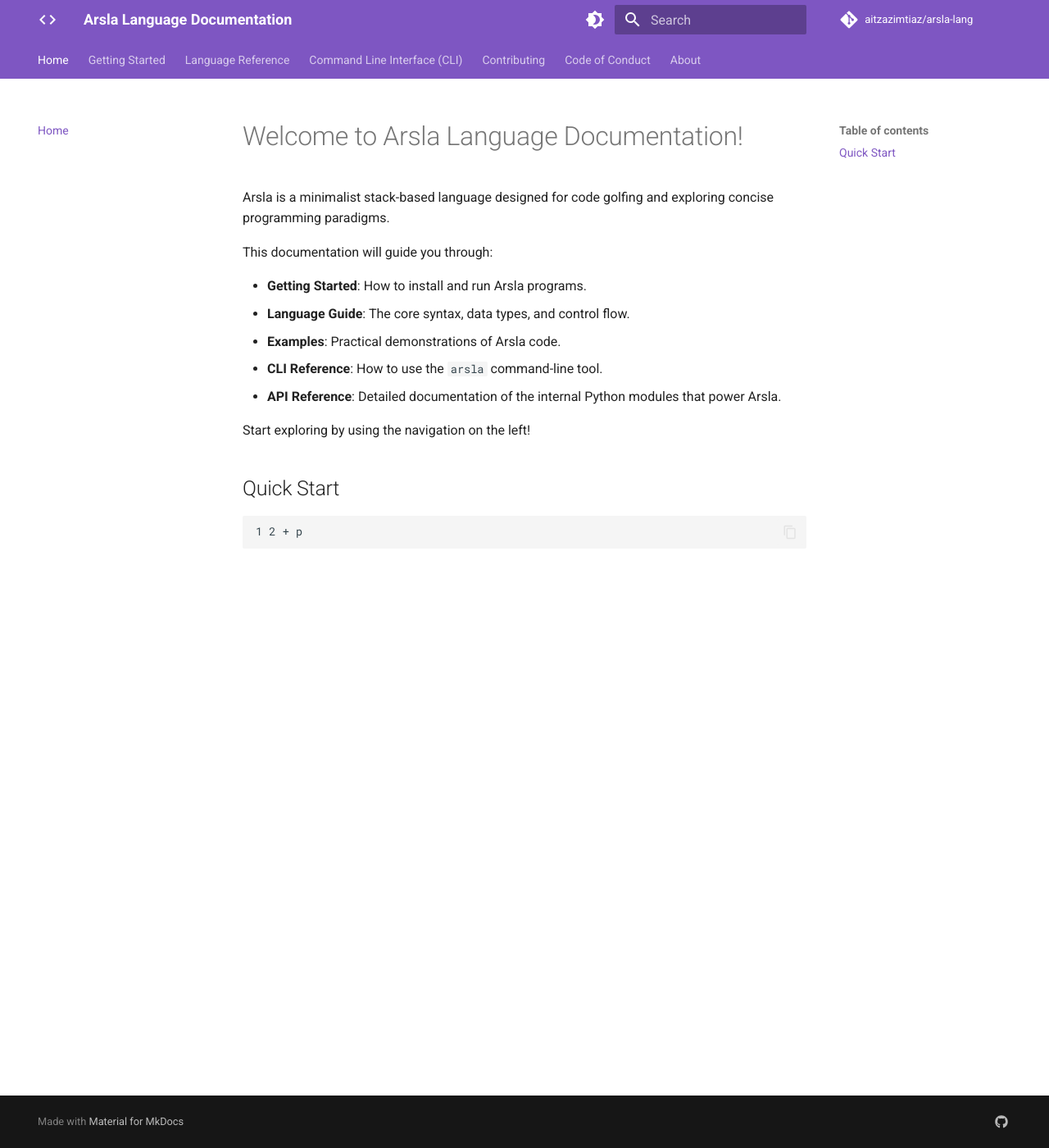
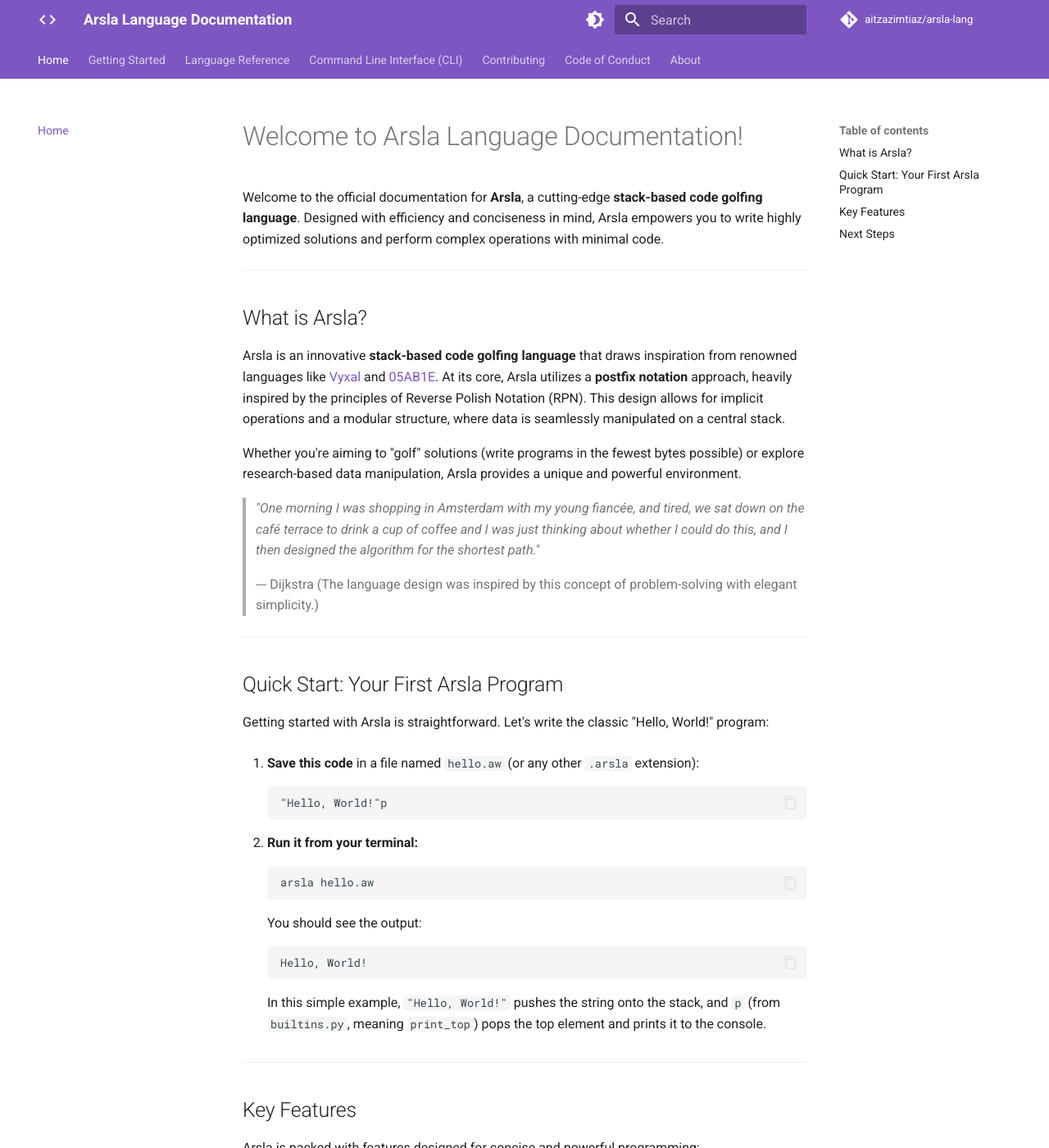
Before and after one commit to AitzazImtiaz/arsla-lang, an MkDocs documentation site: the page built from docs/index.md, in a window 1280 px wide and 1400 px high. Shown: the whole window at 82% size. Built offline with MkDocs 1.6.1 and Material for MkDocs 9.7.7, drawn with Linux system fonts in a browser that asks for light colours; comment, search, counter and statistics services are not loaded; some of the changed text lies outside the part shown.

Commit message:
Update index.md

````diff
--- a/docs/index.md
+++ b/docs/index.md
@@ -1,19 +1,70 @@
 # Welcome to Arsla Language Documentation!
 
-Arsla is a minimalist stack-based language designed for code golfing and exploring concise programming paradigms.
+Welcome to the official documentation for **Arsla**, a cutting-edge **stack-based code golfing language**. Designed with efficiency and conciseness in mind, Arsla empowers you to write highly optimized solutions and perform complex operations with minimal code.
 
-This documentation will guide you through:
+---
 
-* **Getting Started**: How to install and run Arsla programs.
-* **Language Guide**: The core syntax, data types, and control flow.
-* **Examples**: Practical demonstrations of Arsla code.
-* **CLI Reference**: How to use the `arsla` command-line tool.
-* **API Reference**: Detailed documentation of the internal Python modules that power Arsla.
+## What is Arsla?
 
-Start exploring by using the navigation on the left!
+Arsla is an innovative **stack-based code golfing language** that draws inspiration from renowned languages like [Vyxal](https://vyxal.org/) and [05AB1E](https://github.com/Adriandmen/05AB1E). At its core, Arsla utilizes a **postfix notation** approach, heavily inspired by the principles of Reverse Polish Notation (RPN). This design allows for implicit operations and a modular structure, where data is seamlessly manipulated on a central stack.
 
-## Quick Start
+Whether you're aiming to "golf" solutions (write programs in the fewest bytes possible) or explore research-based data manipulation, Arsla provides a unique and powerful environment.
 
-```
-1 2 + p
-```
+> *"One morning I was shopping in Amsterdam with my young fiancée, and tired, we sat down on the café terrace to drink a cup of coffee and I was just thinking about whether I could do this, and I then designed the algorithm for the shortest path."*
+>
+> --- Dijkstra
+> (The language design was inspired by this concept of problem-solving with elegant simplicity.)
+
+---
+
+## Quick Start: Your First Arsla Program
+
+Getting started with Arsla is straightforward. Let's write the classic "Hello, World!" program:
+
+1.  **Save this code** in a file named `hello.aw` (or any other `.arsla` extension):
+
+    ```arsla
+    "Hello, World!"p
+    ```
+
+2.  **Run it from your terminal:**
+
+    ```bash
+    arsla hello.aw
+    ```
+
+    You should see the output:
+
+    ```
+    Hello, World!
+    ```
+
+    In this simple example, `"Hello, World!"` pushes the string onto the stack, and `p` (from `builtins.py`, meaning `print_top`) pops the top element and prints it to the console.
+
+---
+
+## Key Features
+
+Arsla is packed with features designed for concise and powerful programming:
+
+* **Stack-Based Operations:** All operations implicitly interact with a central data stack, simplifying function calls and variable management.
+* **Postfix Notation:** Inspired by Reverse Polish Notation, this design promotes clarity and reduces ambiguity without the need for parentheses.
+* **Rich Built-in Functions:** A comprehensive set of built-in operations for numbers, strings, and lists, including:
+    * **Stack Manipulation:** Duplicate (`D`), Swap (`S`), Pop (`$`), Clear (`C`).
+    * **Arithmetic:** Addition (`+`), Subtraction (`-`), Multiplication (`*`), Division (`/`), Modulo (`%`), Power (`^`).
+    * **Mathematical:** Factorial (`!`), Next Prime (`P`).
+    * **Comparisons:** Less Than (`<`), Greater Than (`>`), Equal (`=`).
+    * **String/List Manipulation:** Reverse (`R`).
+    * **Input/Output:** Print (`p`).
+* **Code Golfing Oriented:** Designed to express complex ideas in very few characters.
+* **Modular Approach:** Supports implicit operations for streamlined coding.
+
+---
+
+## Next Steps
+
+Ready to dive deeper into Arsla?
+
+* **Installation:** Learn how to set up Arsla on your system in the [Installation Guide](getting-started/installation.md).
+* **Basic Usage:** Explore more fundamental concepts and examples in the [Basic Usage](getting-started/basic-usage.md) section.
+* **Language Reference:** Get a comprehensive overview of all built-in functions, syntax, and error handling in the [Language Reference](language-reference/overview.md).
````
